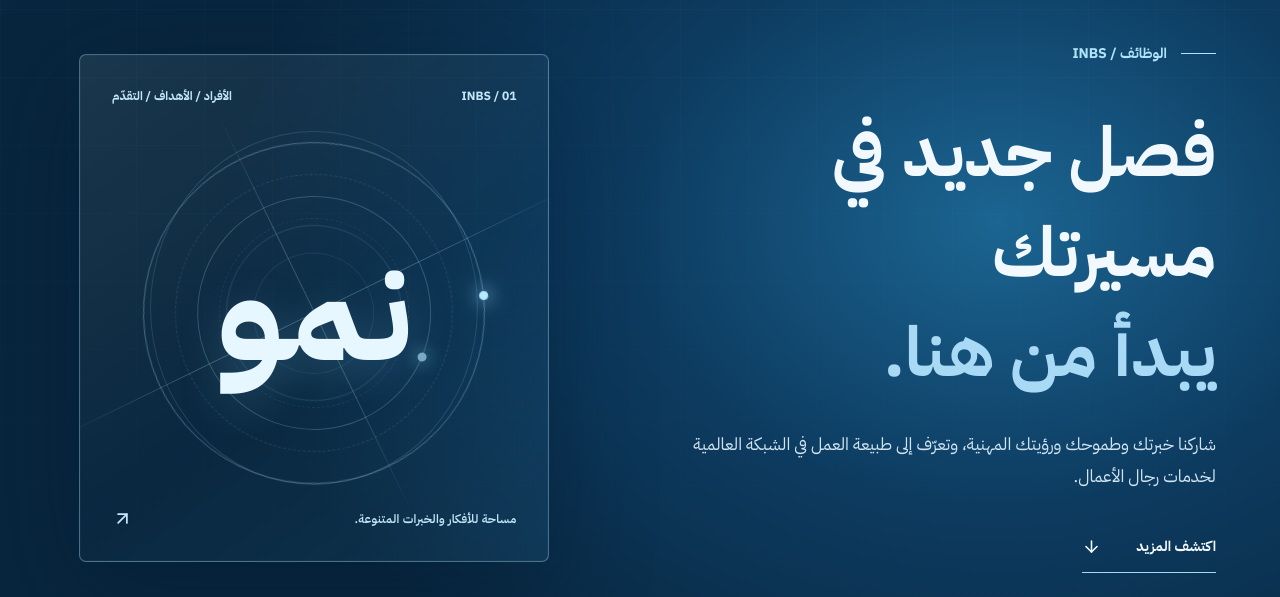
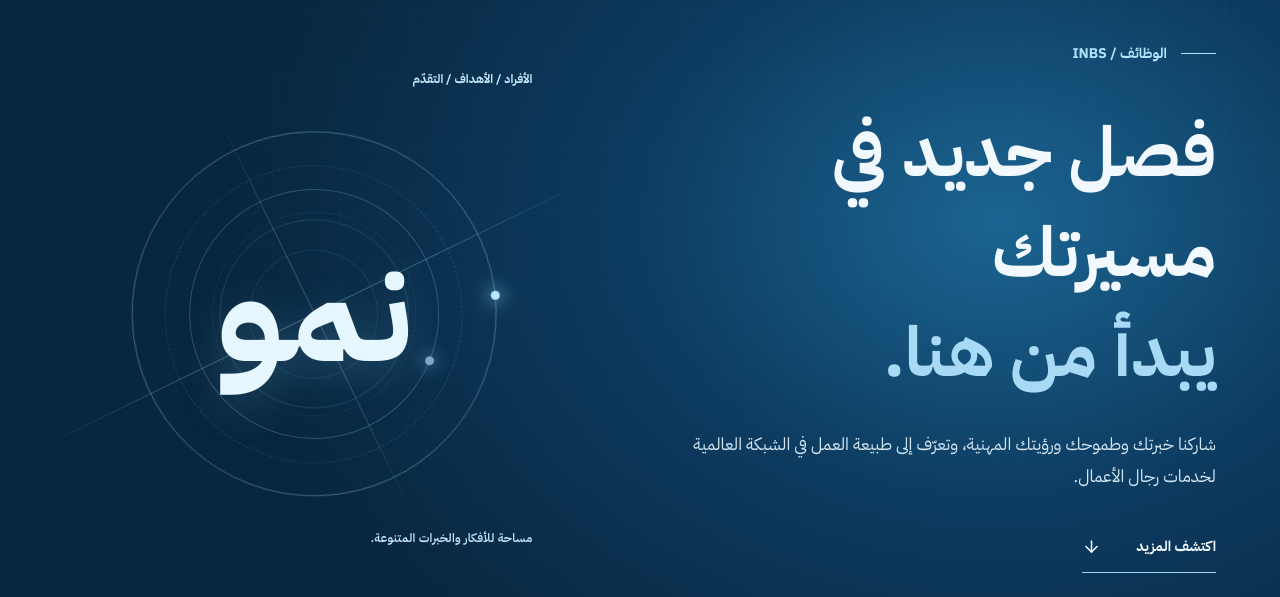
Before and after one commit to Bashar-alJabi/inbs-website, a Next.js app: page /ar/careers in a window 1280 px wide. Shown: the part 127-724 px from the top of the page. Built offline with nearby package versions, Linux system fonts and the light colour scheme; no server answers.

Commit message:
refactor(careers): place hero orbit as decoration behind full-width copy

```diff
--- a/src/components/careers/careers-hero.tsx
+++ b/src/components/careers/careers-hero.tsx
@@ -1,4 +1,4 @@
-import { ArrowDown, ArrowUpRight } from 'lucide-react';
+import { ArrowDown } from 'lucide-react';
 import { careersPageContent } from '@/content/careers-page';
 import type { Locale } from '@/lib/site';
 
@@ -15,14 +15,12 @@ export function CareersHero({ locale }: { locale: Locale }) {
           <a className="inbs-careers-hero-action" href="#careers-why">{t.heroAction}<ArrowDown size={19} aria-hidden="true"/></a>
         </div>
         <div className="inbs-careers-hero-art" aria-hidden="true">
-          <div className="inbs-careers-art-frame">
-            <div className="inbs-careers-art-top"><span>INBS / 01</span><span>{t.heroVisualTop}</span></div>
-            <div className="inbs-careers-art-orbit inbs-careers-art-orbit--outer"><i/></div>
-            <div className="inbs-careers-art-orbit inbs-careers-art-orbit--inner"><i/></div>
-            <div className="inbs-careers-art-cross" aria-hidden="true"/>
-            <span className="inbs-careers-art-word">{t.heroVisualWord}</span>
-            <div className="inbs-careers-art-bottom"><span>{t.heroVisualCaption}</span><ArrowUpRight size={21}/></div>
-          </div>
+          <span className="inbs-careers-art-top">{t.heroVisualTop}</span>
+          <div className="inbs-careers-art-orbit inbs-careers-art-orbit--outer"><i/></div>
+          <div className="inbs-careers-art-orbit inbs-careers-art-orbit--inner"><i/></div>
+          <div className="inbs-careers-art-cross"/>
+          <span className="inbs-careers-art-word">{t.heroVisualWord}</span>
+          <span className="inbs-careers-art-bottom">{t.heroVisualCaption}</span>
         </div>
         <div className="inbs-careers-hero-bottom"><span>{t.heroLocation}</span><span>INBS / CAREERS</span></div>
       </div>
```
